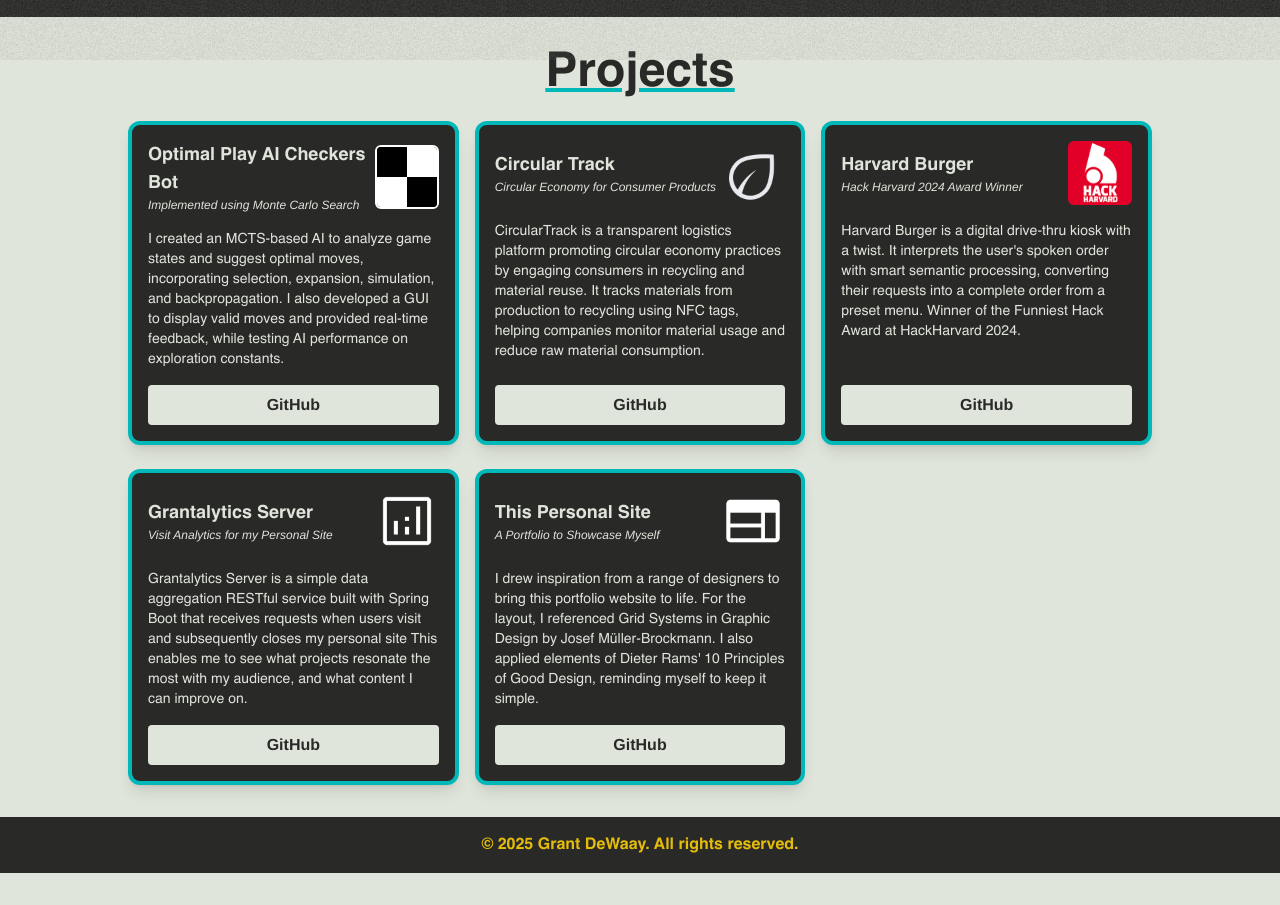
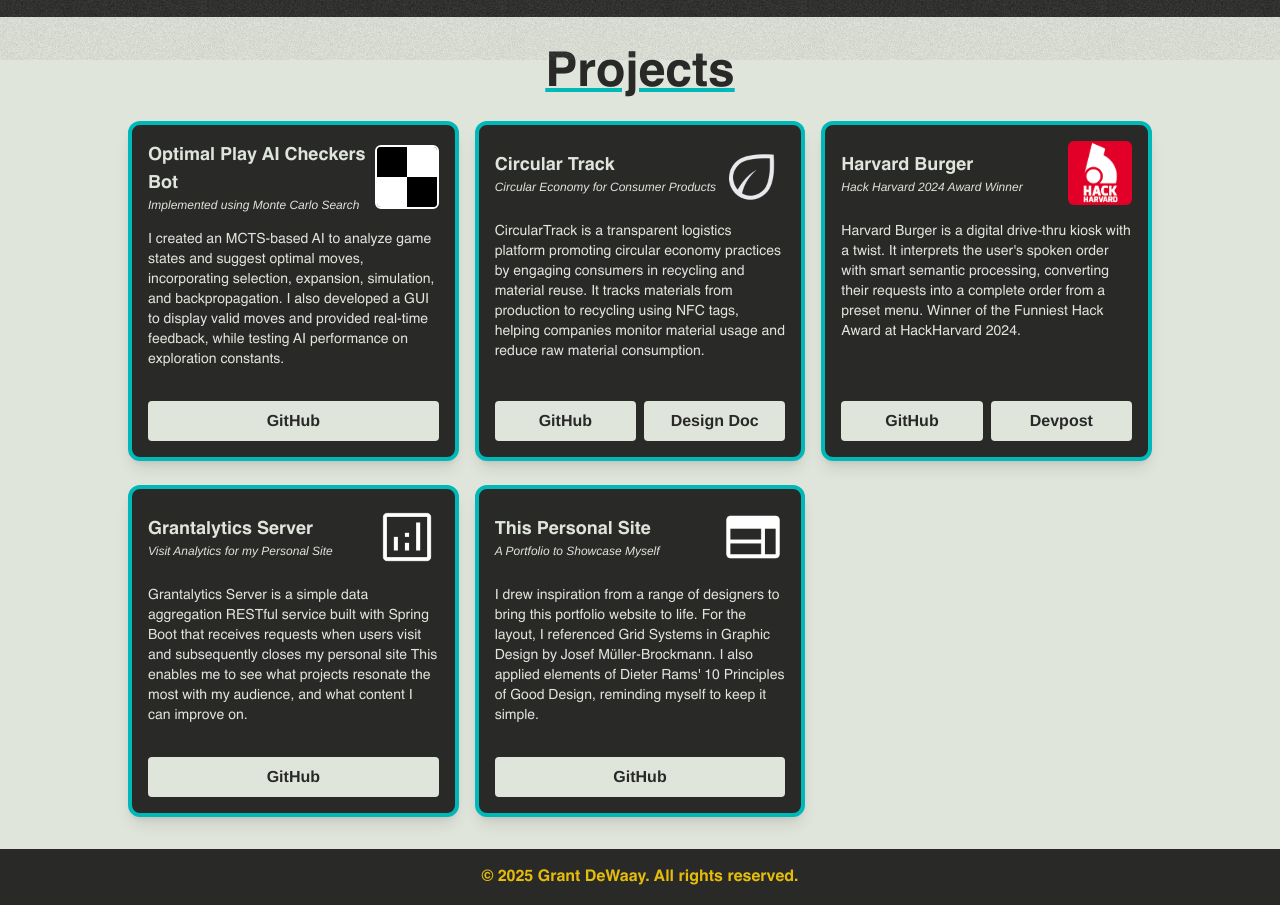
Before and after one commit to GrantDeWaay/personal-site, a React (Create React App) app: page / in a window 1280 px wide. Shown: the part 740-1645 px from the top of the page. Before the commit the page ends 1613 px from the top, so only its background shows below. Built offline with nearby package versions, Linux system fonts and the light colour scheme.

Commit message:
Added nullable second button to card

```diff
--- a/src/App.tsx
+++ b/src/App.tsx
@@ -62,6 +62,8 @@
             link={'https://github.com/GrantDeWaay/CircularTrack'}
             color='#292928'
             buttonLabel={'GitHub'}
+            buttonLabel2='Design Doc'
+            link2='https://docs.google.com/document/d/1kReilNLOIi2Ksfg1FNLXpN8A0Ao9hnRkQ1Z1FBXZ0DY/edit?usp=sharing'
           />
         </motion.div>
 
@@ -80,6 +82,8 @@
             link={'https://github.com/GrantDeWaay/HackHarvard2024'}
             buttonLabel={'GitHub'}
             color={'#292928'}
+            buttonLabel2='Devpost'
+            link2='https://devpost.com/software/harvard-burger'
           />
         </motion.div>
         <motion.div
--- a/src/components/Header.tsx
+++ b/src/components/Header.tsx
@@ -12,14 +12,9 @@
       <h1 className="lg:text-7xl text-5xl leading-tight font-bold text-faded-back">
         Grant DeWaay
       </h1>
-      <div className='flex'>
       <p className="text-3xl pb-3 text-faded-back  decoration-swiss-red  underline-offset-2">
         Software Engineer
       </p>
-      {/* <div className='bg-swiss-red inline-block rounded-full w-[1.875rem] h-[1.875rem] mt-[0.25rem] ml-[1rem]'/>
-      <div className='bg-swiss-blue inline-block rounded-full w-[1.875rem] h-[1.875rem] mt-[0.25rem] ml-[.5rem]'/>
-      <div className='bg-swiss-yellow inline-block rounded-full w-[1.875rem] h-[1.875rem] mt-[0.25rem] ml-[.5rem]'/> */}
-      </div>
 
       <div className='flex justify-center md:justify-start gap-4'>
       <ResumeButton/>
--- a/src/components/NewCard.tsx
+++ b/src/components/NewCard.tsx
@@ -12,9 +12,11 @@
   color?: string;
   dark?: boolean;
   imageOutline?: boolean;
+  buttonLabel2?: string;
+  link2?: string;
 }
 
-const Card: React.FC<CardProps> = ({ image, title, subtitle, text, icons, link, buttonLabel, color = "", dark, imageOutline = false }) => {
+const Card: React.FC<CardProps> = ({ image, title, subtitle, text, icons, link, buttonLabel, color = "", dark, imageOutline = false, buttonLabel2, link2 }) => {
   const {addInteraction} = useMyContext();
   const openLink = () => {
     addInteraction(`visited ${title}`);
@@ -41,14 +43,40 @@
         />
       </div>
 
+
       <p className={`flex-grow text-sm ${dark ? 'text-faded-back' : 'text-faded-black'}`}>{text}</p>
 
-      <button
+      {(!buttonLabel2 || !link2) && (      <button
         onClick={openLink}
-        className={`mt-4 ${dark ? 'bg-faded-back text-faded-black' : 'bg-faded-black text-faded-back'} font-semibold py-2 px-4 rounded`}
+        className={`mt-8 ${dark ? 'bg-faded-back text-faded-black' : 'bg-faded-black text-faded-back'} font-semibold py-2 px-4 rounded`}
+      >
+        {buttonLabel}
+      </button>)}
+
+
+      {buttonLabel2 && link2 && (
+
+        <div className='flex flex-row gap-x-2'>
+              <button
+        onClick={openLink}
+        className={`mt-4 flex-1 ${dark ? 'bg-faded-back text-faded-black' : 'bg-faded-black text-faded-back'} font-semibold py-2 px-4 rounded`}
       >
         {buttonLabel}
       </button>
+
+      <button
+          onClick={() => {
+            addInteraction(`visited ${title} ${buttonLabel2}`);
+            window.open(link2, "_blank");
+          }}
+          className={`mt-4 flex-1 ${dark ? 'bg-faded-back text-faded-black' : 'bg-faded-black text-faded-back'} font-semibold py-2 px-4 rounded`}
+        >
+          {buttonLabel2}
+        </button>
+        </div>
+
+
+      )}
     </div>
   );
 };
```
